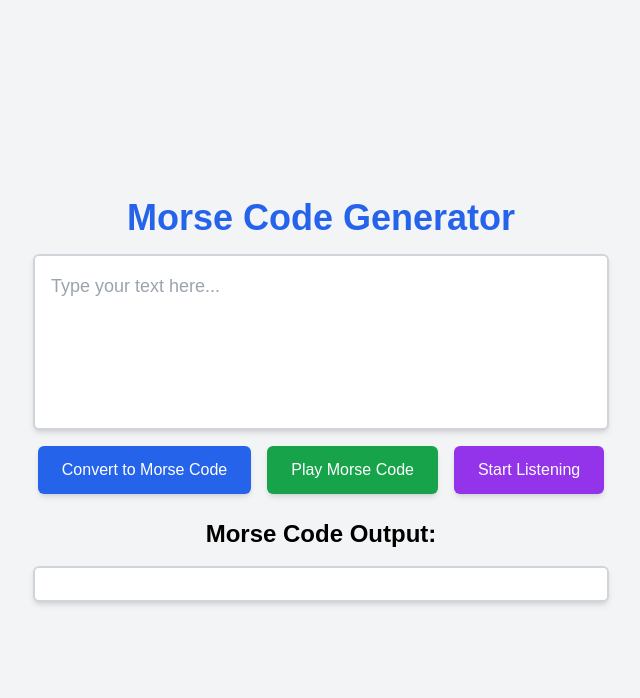
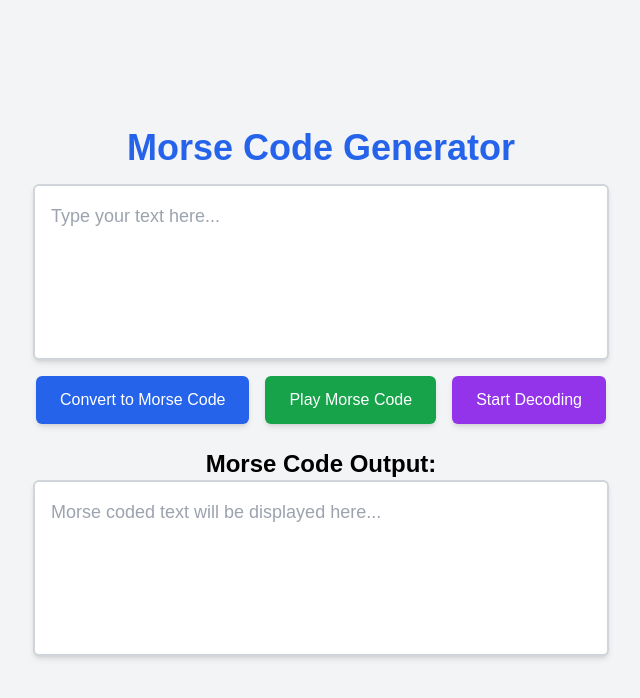
Before and after one commit to lapenz/morse-code, a Next.js app: page / in a window 1280 px wide. Shown: the top 698 px of the page, without its empty margins (319-959 px from the left). Built offline with nearby package versions, Linux system fonts and the light colour scheme.

Commit message:
Fix morse code text area and frequencyThreshold.

```diff
--- a/app/page.tsx
+++ b/app/page.tsx
@@ -62,14 +62,19 @@ export default function Home() {
                         isListening ? "bg-red-600 hover:bg-red-700" : "bg-purple-600 hover:bg-purple-700"
                     } text-white rounded-md shadow-md transition`}
                 >
-                    {isListening ? "Stop Listening" : "Start Listening"}
+                    {isListening ? "Stop Decoding" : "Start Decoding"}
                 </button>
             </div>
 
             <h2 className="text-2xl text-black font-semibold mt-6">Morse Code Output:</h2>
-            <pre className="bg-white text-lg text-black p-4 rounded-md border-2 border-gray-300 shadow-md max-w-xl w-full mt-4">
-        {morse}
-      </pre>
+            <textarea
+                value={morse}
+                readOnly={true}
+                rows={5}
+                cols={50}
+                placeholder="Morse coded text will be displayed here..."
+                className="resize-none p-4 border-2 border-gray-300 rounded-md shadow-md mb-4 text-black text-lg w-full max-w-xl"
+            />
         </div>
     );
 }
--- a/next.config.ts
+++ b/next.config.ts
@@ -1,9 +1,11 @@
 /** @type {import('next').NextConfig} */
+const isProd = process.env.NODE_ENV === 'production';
+
 const nextConfig = {
     output: "export", // Enable static export
     trailingSlash: true, // Add trailing slashes to paths
-    basePath: "/morse-code", // Use your GitHub repo name
-    assetPrefix: "/morse-code/", // Prefix for static assets (ensure the trailing slash)
+    basePath: isProd ? '/morse-code' : '', // Use '/morse-code' for GitHub Pages, nothing for local
+    assetPrefix: isProd ? '/morse-code/' : '', // Use '/morse-code/' for GitHub Pages, nothing for local
 };
 
 module.exports = nextConfig;
--- a/utils/morseCode.js
+++ b/utils/morseCode.js
@@ -92,7 +92,7 @@ export const startListening = (onDecodedCallback) => {
     const analyser = audioContext.createAnalyser();
     analyser.fftSize = 2048;  // Size of the frequency data (controls accuracy)
     const dataArray = new Uint8Array(analyser.frequencyBinCount);
-    const frequencyThreshold = 0.78;  // Minimum magnitude to detect tone
+    const frequencyThreshold = 0.7;  // Minimum magnitude to detect tone
 
     let isTone = false;
     let currentSymbol = "";
```
